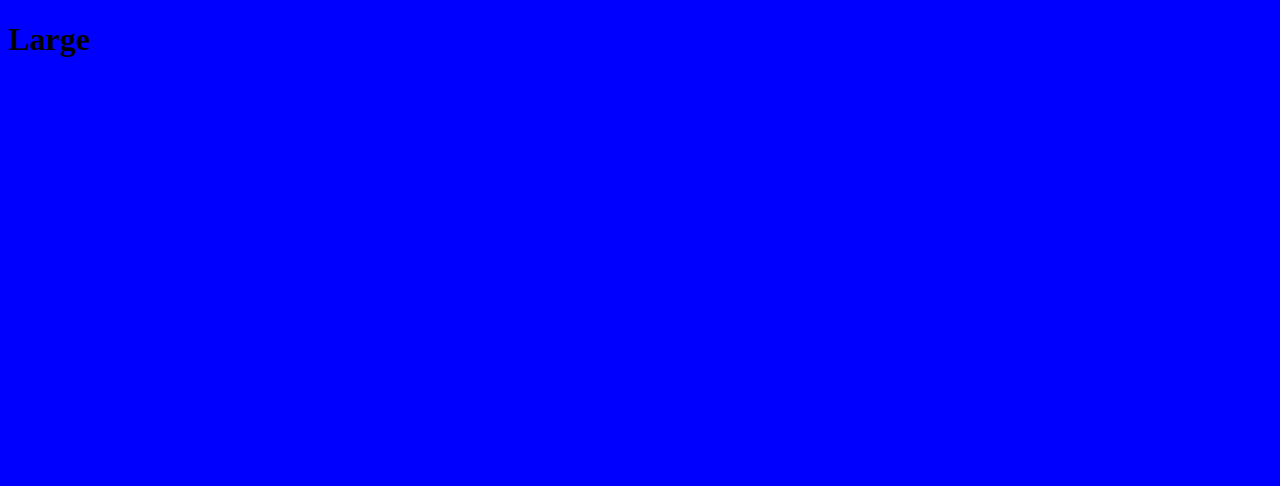
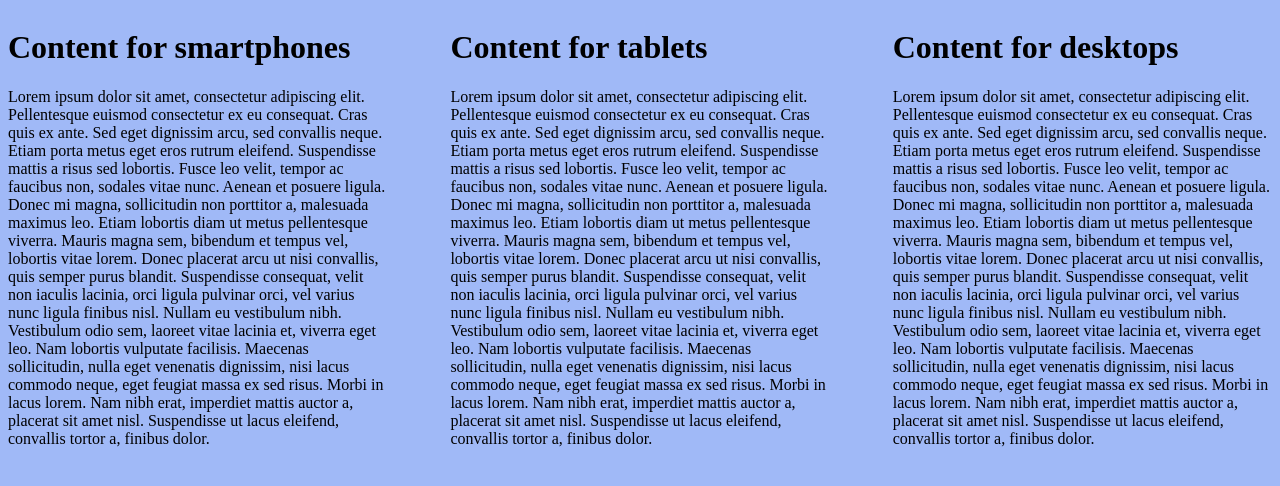
Before and after one commit to AaronRockele/Responsive-Web-Design, a plain HTML site: page index.html in a window 1280 px wide. Drawn offline with Linux system fonts and the light colour scheme.

Commit message:
finished project

```diff
--- a/CSS/stylesheet.css
+++ b/CSS/stylesheet.css
@@ -1,51 +1,63 @@
 body {
-    background-color: red;
+    background-color: #f45f5f;
 }
 
 .small {
-    display: block;
+    width: 100%;
 }
 
 .medium {
-    display: none;
+    width: 100%;
 }
 
 .large {
-    display: none;
+    width: 100%;
 }
 
-@media only screen and (min-width: 500px) {
+
+@media only screen and (min-width: 300px) {
     body {
-        background-color: green;
+        background-color: #b6fc9c;
     }
 
     .small {
-        display: none;
+        width: 45%;
+        float: left;
     }
 
     .medium {
-        display: block;
+        width: 45%;
+        float: left;
+        margin-left: 5%;
+
     }
 
     .large {
-        display: none;
+        width: 100%;
+        float: left;
     }
 }
 
 @media only screen and (min-width: 768px) {
     body {
-        background-color: blue;
+        background-color: #a0b9f7;
     }
 
     .small {
-        display: none;
+        width: 30%;
+        float: left;
+        mar
     }
 
     .medium {
-        display: none;
+        width: 30%;
+        float: left;
+        margin-left: 5%;
     }
 
     .large {
-        display: block
+        width: 30%;
+        float: left;
+        margin-left: 5%;
     }
 }
--- a/index.html
+++ b/index.html
@@ -1,14 +1,32 @@
 <!DOCTYPE html>
 <html lang="en">
+
 <head>
     <meta charset="UTF-8">
     <title>Responsive-Web-Design</title>
     <meta name="viewport" content="width=device-width, initial-scale=1.0">
     <link rel="stylesheet" type="text/css" href="CSS/stylesheet.css">
 </head>
+
 <body>
-   <div class="small"><h1>Small</h1></div>
-   <div class="medium"><h1>Medium</h1></div>
-   <div class="large"><h1>Large</h1></div>
+    <div class="small">
+        <h1>Content for smartphones</h1>
+        <p>Lorem ipsum dolor sit amet, consectetur adipiscing elit. Pellentesque euismod consectetur ex eu consequat. Cras quis ex ante. Sed eget dignissim arcu, sed convallis neque. Etiam porta metus eget eros rutrum eleifend. Suspendisse mattis a risus sed lobortis. Fusce leo velit, tempor ac faucibus non, sodales vitae nunc. Aenean et posuere ligula. Donec mi magna, sollicitudin non porttitor a, malesuada maximus leo. Etiam lobortis diam ut metus pellentesque viverra. Mauris magna sem, bibendum et tempus vel, lobortis vitae lorem.
+
+            Donec placerat arcu ut nisi convallis, quis semper purus blandit. Suspendisse consequat, velit non iaculis lacinia, orci ligula pulvinar orci, vel varius nunc ligula finibus nisl. Nullam eu vestibulum nibh. Vestibulum odio sem, laoreet vitae lacinia et, viverra eget leo. Nam lobortis vulputate facilisis. Maecenas sollicitudin, nulla eget venenatis dignissim, nisi lacus commodo neque, eget feugiat massa ex sed risus. Morbi in lacus lorem. Nam nibh erat, imperdiet mattis auctor a, placerat sit amet nisl. Suspendisse ut lacus eleifend, convallis tortor a, finibus dolor.</p>
+    </div>
+    <div class="medium">
+        <h1>Content for tablets</h1>
+        <p>Lorem ipsum dolor sit amet, consectetur adipiscing elit. Pellentesque euismod consectetur ex eu consequat. Cras quis ex ante. Sed eget dignissim arcu, sed convallis neque. Etiam porta metus eget eros rutrum eleifend. Suspendisse mattis a risus sed lobortis. Fusce leo velit, tempor ac faucibus non, sodales vitae nunc. Aenean et posuere ligula. Donec mi magna, sollicitudin non porttitor a, malesuada maximus leo. Etiam lobortis diam ut metus pellentesque viverra. Mauris magna sem, bibendum et tempus vel, lobortis vitae lorem.
+
+            Donec placerat arcu ut nisi convallis, quis semper purus blandit. Suspendisse consequat, velit non iaculis lacinia, orci ligula pulvinar orci, vel varius nunc ligula finibus nisl. Nullam eu vestibulum nibh. Vestibulum odio sem, laoreet vitae lacinia et, viverra eget leo. Nam lobortis vulputate facilisis. Maecenas sollicitudin, nulla eget venenatis dignissim, nisi lacus commodo neque, eget feugiat massa ex sed risus. Morbi in lacus lorem. Nam nibh erat, imperdiet mattis auctor a, placerat sit amet nisl. Suspendisse ut lacus eleifend, convallis tortor a, finibus dolor.</p>
+    </div>
+    <div class="large">
+        <h1>Content for desktops</h1>
+        <p>Lorem ipsum dolor sit amet, consectetur adipiscing elit. Pellentesque euismod consectetur ex eu consequat. Cras quis ex ante. Sed eget dignissim arcu, sed convallis neque. Etiam porta metus eget eros rutrum eleifend. Suspendisse mattis a risus sed lobortis. Fusce leo velit, tempor ac faucibus non, sodales vitae nunc. Aenean et posuere ligula. Donec mi magna, sollicitudin non porttitor a, malesuada maximus leo. Etiam lobortis diam ut metus pellentesque viverra. Mauris magna sem, bibendum et tempus vel, lobortis vitae lorem.
+
+            Donec placerat arcu ut nisi convallis, quis semper purus blandit. Suspendisse consequat, velit non iaculis lacinia, orci ligula pulvinar orci, vel varius nunc ligula finibus nisl. Nullam eu vestibulum nibh. Vestibulum odio sem, laoreet vitae lacinia et, viverra eget leo. Nam lobortis vulputate facilisis. Maecenas sollicitudin, nulla eget venenatis dignissim, nisi lacus commodo neque, eget feugiat massa ex sed risus. Morbi in lacus lorem. Nam nibh erat, imperdiet mattis auctor a, placerat sit amet nisl. Suspendisse ut lacus eleifend, convallis tortor a, finibus dolor.</p>
+    </div>
 </body>
+
 </html>
```
